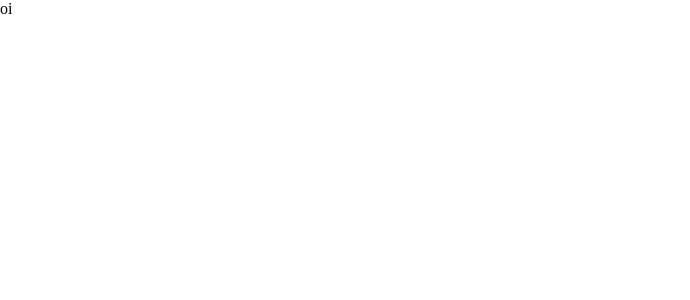
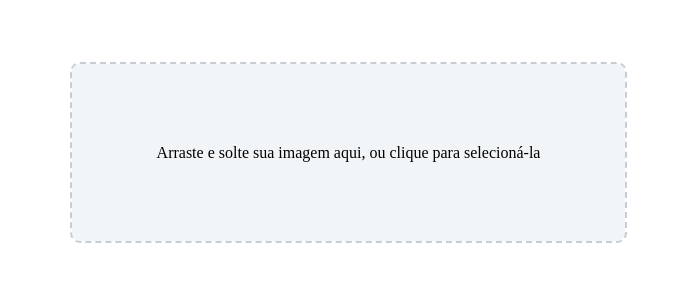
Before and after one commit to rodrigoDeSouzaFernandes/avatar-upload, a React (Vite) app: page / in a window 1280 px wide. Shown: the top 300 px of the page, without its empty margins (0-690 px from the left). Built offline with nearby package versions, Linux system fonts and the light colour scheme.

Commit message:
implementa lib dropzone e inicia estilização do componente

```diff
--- a/package.json
+++ b/package.json
@@ -10,6 +10,7 @@
   "dependencies": {
     "react": "^18.0.0",
     "react-dom": "^18.0.0",
+    "react-dropzone": "^14.2.2",
     "sass": "^1.53.0"
   },
   "devDependencies": {
--- a/src/App.tsx
+++ b/src/App.tsx
@@ -1,11 +1,12 @@
 import { useState } from 'react'
+import Home from './Pages/Home'
 
 function App() {
   const [count, setCount] = useState(0)
 
   return (
     <div className="App">
-      oi
+      <Home />
     </div>
   )
 }
--- /dev/null
+++ b/src/Components/AvatarUpload/avatarUpload.scss
@@ -0,0 +1,20 @@
+  .avatarUpload {
+
+    max-width: 553px;
+    height: 177px;
+
+    display: flex;
+    align-items: center;
+    justify-content: center;
+
+    background: var(--color-light-grey);
+    outline: var(--dashed-border-default);
+    border-radius: var(--border-radius-default);
+    position: relative;
+    padding: 10px;
+    cursor: pointer;
+
+    label {
+      cursor: pointer;
+    }
+  }
--- a/src/Components/AvatarUpload/avatarUpload.tsx
+++ b/src/Components/AvatarUpload/avatarUpload.tsx
@@ -1,5 +1,34 @@
+import { useCallback } from "react";
+import { useDropzone } from "react-dropzone";
+
 function AvatarUpload() {
-  return <div>oi</div>;
+  const onDrop = useCallback((acceptedFiles: File[]) => {
+    console.log(acceptedFiles);
+  }, []);
+
+  const { getRootProps, getInputProps, isDragActive, isDragReject } =
+    useDropzone({ onDrop, accept: { "image/*": [] } });
+
+  const dropzoneText = () => {
+    if (isDragReject) {
+      return <p>Arquivo não suportado</p>;
+    }
+    if (isDragActive) {
+      return <p>Solte o arquivo aqui</p>;
+    }
+    return <p>Arraste e solte sua imagem aqui, ou clique para selecioná-la</p>;
+  };
+
+  return (
+    <section className="container">
+      <div className="avatarUpload">
+        <label {...getRootProps()} htmlFor="click">
+          <input {...getInputProps()} id="click" />
+          {dropzoneText()}
+        </label>
+      </div>
+    </section>
+  );
 }
 
 export default AvatarUpload;
--- a/src/styles/index.scss
+++ b/src/styles/index.scss
@@ -1,7 +1,11 @@
 @import './common.scss';
+@import '../Components/AvatarUpload/avatarUpload.scss';
 
+:root {
+  --color-light-grey: #F2F5F8;
+  --color-grey-default: #C7CDD3;
 
-// # variables
-// :root {
+  --border-radius-default: 8px;
 
-// }
+  --dashed-border-default: var(--color-grey-default) dashed 2px;
+}
```
Also changed, not shown: 1 other file (tests, documents, lock files or other folders).
